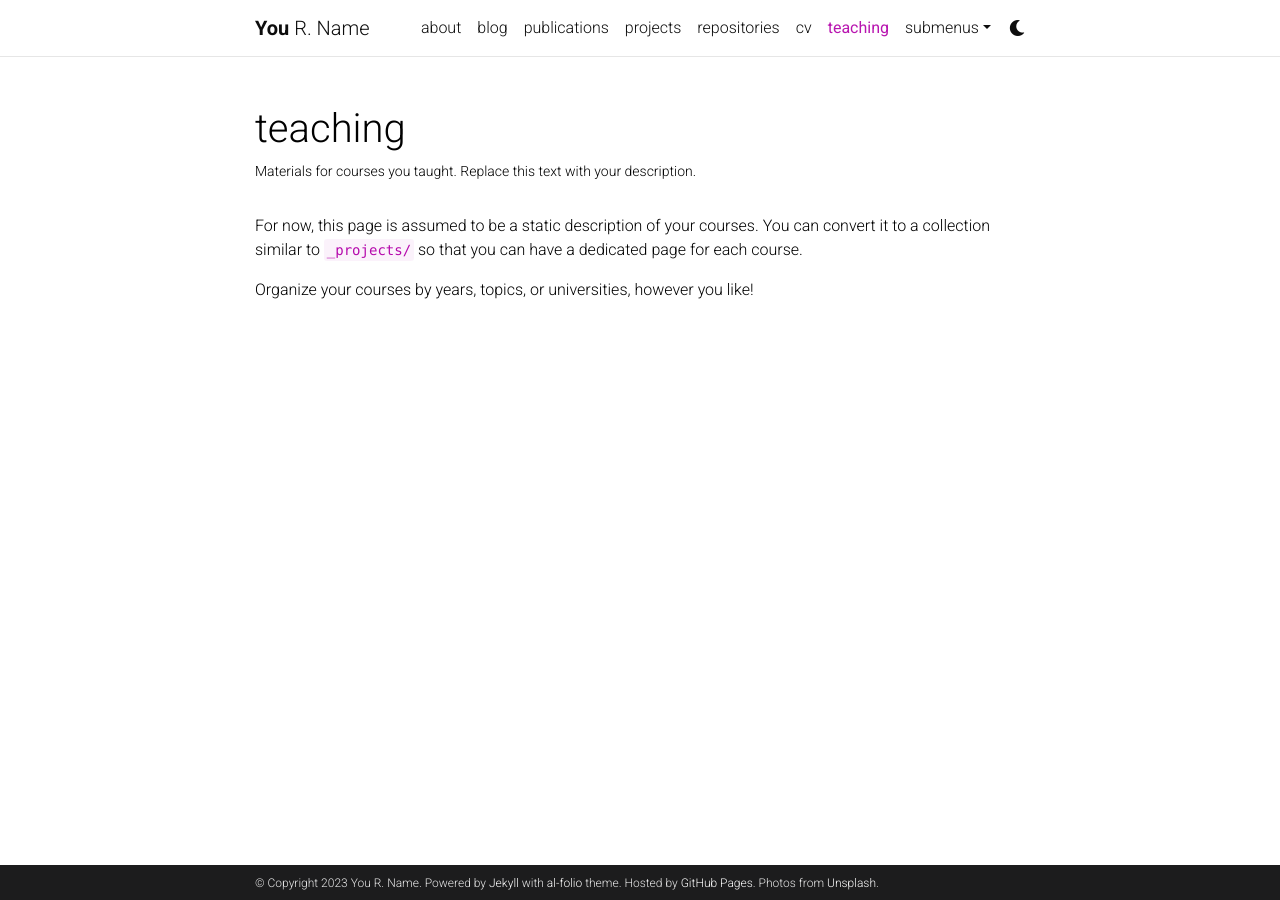
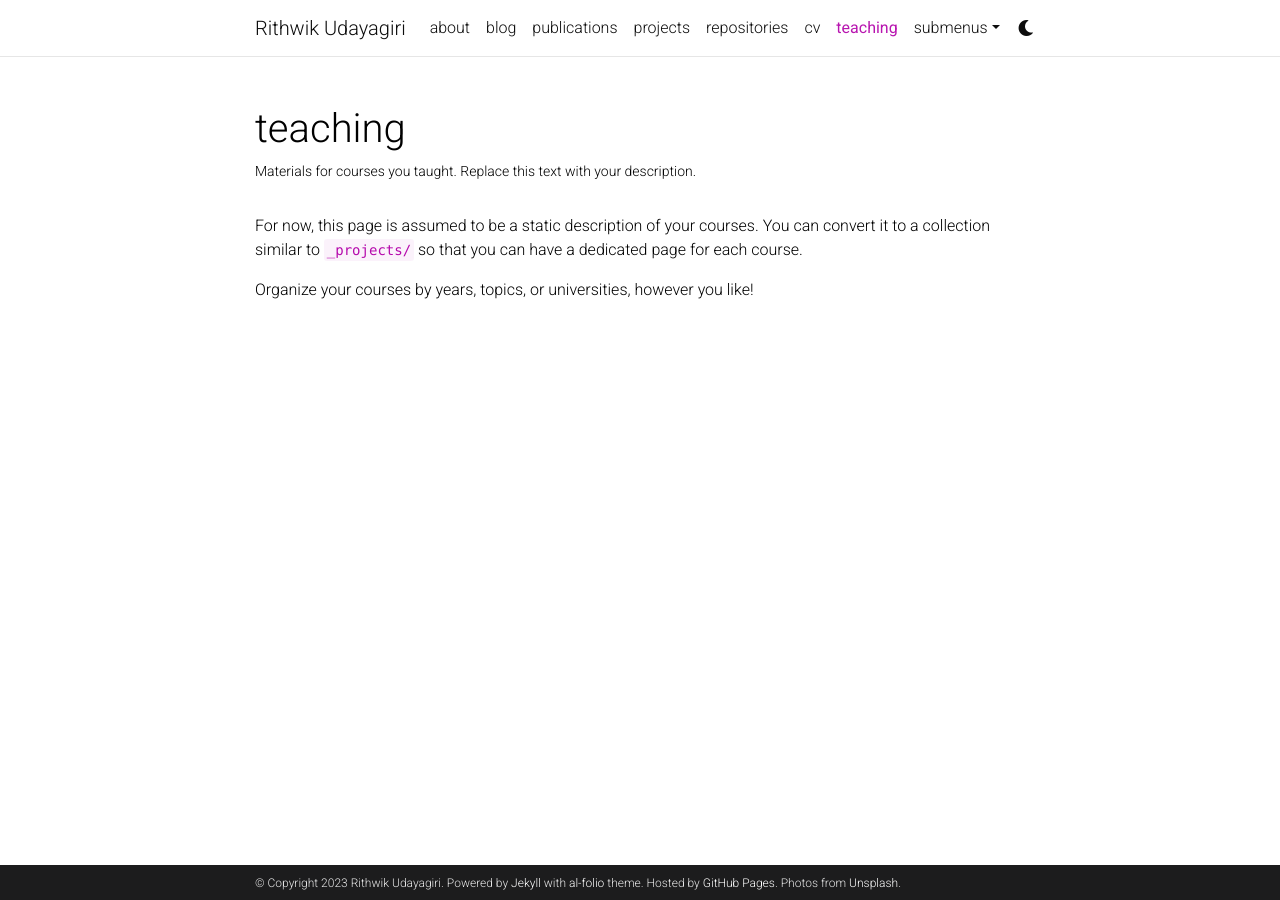
Before and after one commit to RithwikU/rithwiku.github.io, a Jekyll site: the page built from _pages/teaching.md, in a window 1280 px wide. Built offline with Jekyll 4.4.1, drawn with Linux system fonts in a browser that asks for light colours; full-size pictures stand in for the smaller copies a plugin makes; comment, search, counter and statistics services are not loaded; a style sheet for code colours, icons or effects is not loaded.

Commit message:
name | picture

```diff
--- a/_config.yml
+++ b/_config.yml
@@ -2,11 +2,11 @@
 # Site settings
 # -----------------------------------------------------------------------------
 
-title: blank # the website title (if blank, full name will be used instead)
-first_name: You
-middle_name: R.
-last_name: Name
-email: you@example.com
+title: Rithwik Udayagiri # the website title (if blank, full name will be used instead)
+first_name: Rithwik
+middle_name:
+last_name: Udayagiri
+email: rithwik.ugiri@gmail.com
 description: > # the ">" symbol means to ignore newlines until "footer_text:"
   A simple, whitespace theme for academics. Based on [*folio](https://github.com/bogoli/-folio) design.
 footer_text: >
@@ -18,8 +18,8 @@ keywords: jekyll, jekyll-theme, academic-website, portfolio-website  # add your
 lang: en # the language of your site (for example: en, fr, cn, ru, etc.)
 icon: ⚛️  # the emoji used as the favicon (alternatively, provide image name in /assets/img/)
 
-url: https://alshedivat.github.io # the base hostname & protocol for your site
-baseurl: /al-folio # the subpath of your site, e.g. /blog/
+url: https://rithwiku.github.io # the base hostname & protocol for your site
+baseurl: # the subpath of your site, e.g. /blog/
 last_updated: false # set to true if you want to display last updated in the footer
 impressum_path:  # set to path to include impressum link in the footer, use the same path as permalink in a page, helps to conform with EU GDPR
 
@@ -67,11 +67,11 @@ og_image: # The site-wide (default for all links) Open Graph preview image
 # Social integration
 # -----------------------------------------------------------------------------
 
-github_username: # your GitHub user name
+github_username: RithwikU # your GitHub user name
 gitlab_username: # your GitLab user name
 twitter_username: # your Twitter handle
 mastodon_username: # your mastodon instance+username in the format instance.tld/@username
-linkedin_username: # your LinkedIn user name
+linkedin_username: Rithwik Udayagiri# your LinkedIn user name
 telegram_username: # your Telegram user name
 scholar_userid: # your Google Scholar ID
 semanticscholar_id: # your Semantic Scholar ID
```
Also changed, not shown: _pages/about.md (+6 -6 lines), assets/img/UdayagiriRithwik.jpeg (added).
